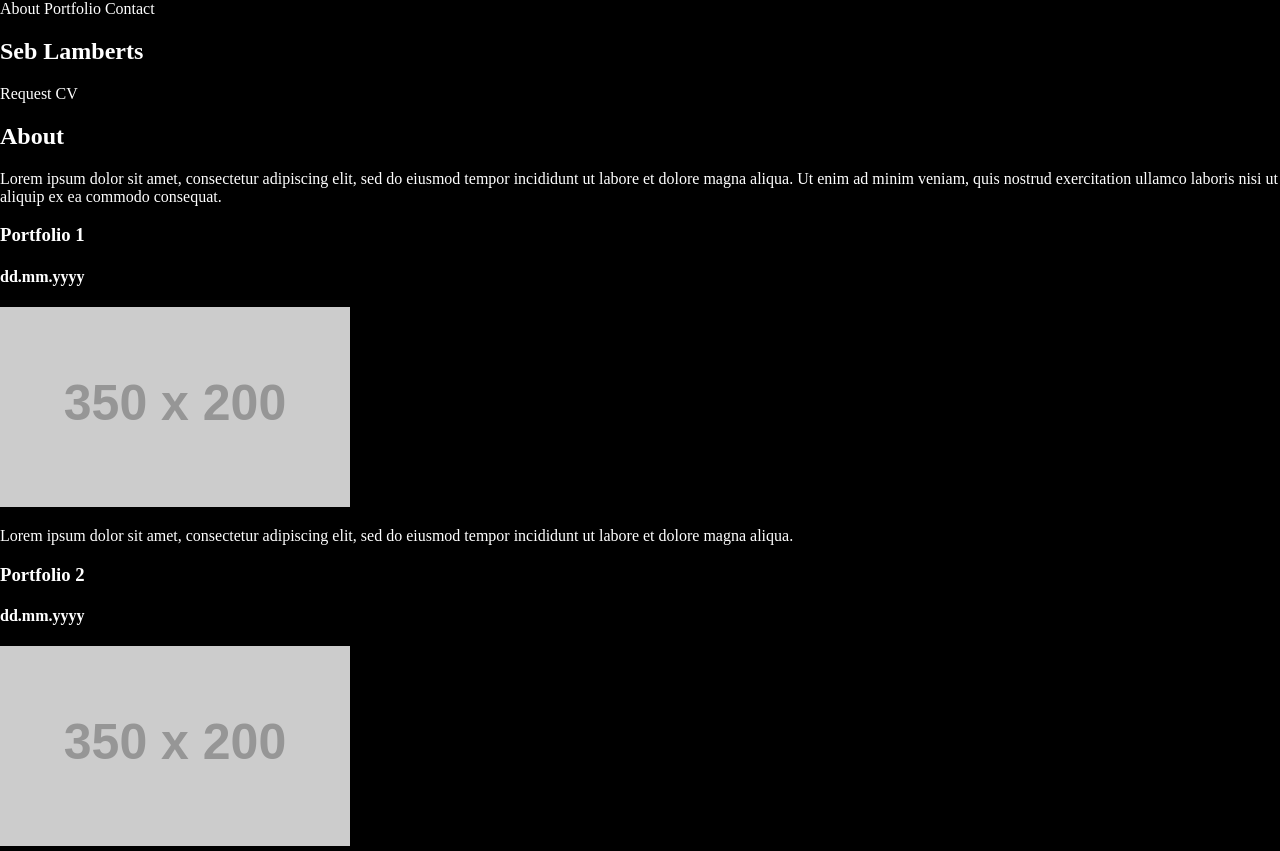
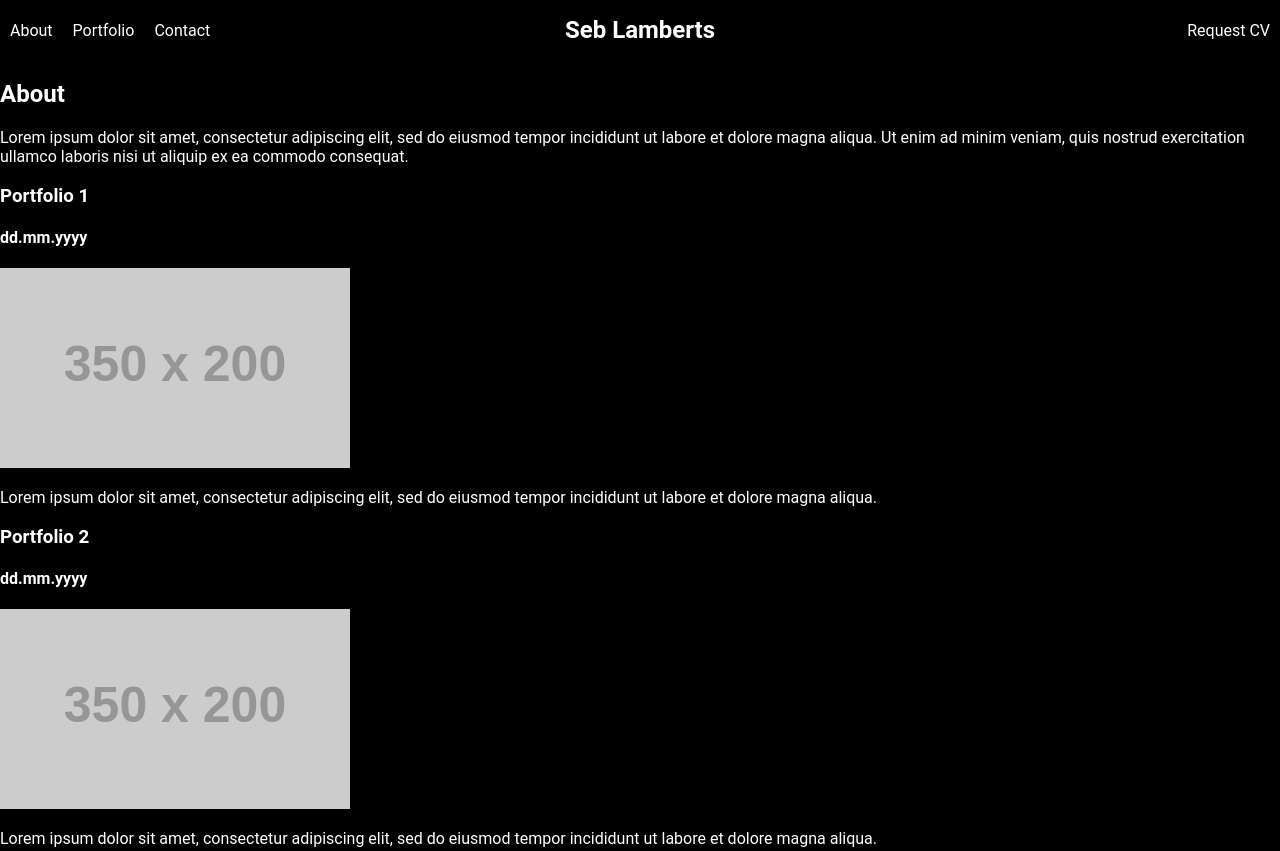
Before and after one commit to haefnir/portfolio, a plain HTML site: page portfolio.html in a window 1280 px wide. Shown: the top 851 px of the page. Drawn offline with Linux system fonts and the light colour scheme; placeholder pictures from the web are drawn by us.

Commit message:
added basic positioning to navbar with nested flexbox

```diff
--- a/portfolio.css
+++ b/portfolio.css
@@ -6,4 +6,32 @@ body {
 	margin: 0;
 	background-color: black;
 	color: white;
+	font-family: "Roboto", Sans-serif;
 }
+
+nav {
+	width: 100%;
+	height: 60px;
+	padding: 10px;
+	display: flex;
+	justify-content: center;
+	align-items: center;
+}
+
+nav div {
+	flex: 1;
+	display: flex;
+	justify-content: center;
+}
+
+.navbar {
+	justify-content: flex-start;
+}
+
+.navbar a{
+	padding: 0 20px 0 0;
+}
+
+.request-cv {
+	justify-content: flex-end;
+}
--- a/portfolio.html
+++ b/portfolio.html
@@ -9,13 +9,17 @@
 </head>
 <body>
 	<nav>
-		<div>
+		<div class="navbar">
 			<a>About</a>
 			<a>Portfolio</a>
 			<a>Contact</a>
 		</div>
-		<h1>Seb Lamberts</h1>
-		<a>Request CV</a>
+		<div>
+			<h1>Seb Lamberts</h1>
+		</div>
+		<div class="request-cv">
+			<a>Request CV</a>
+		</div>
 	</nav>
 
 	<header>
```
